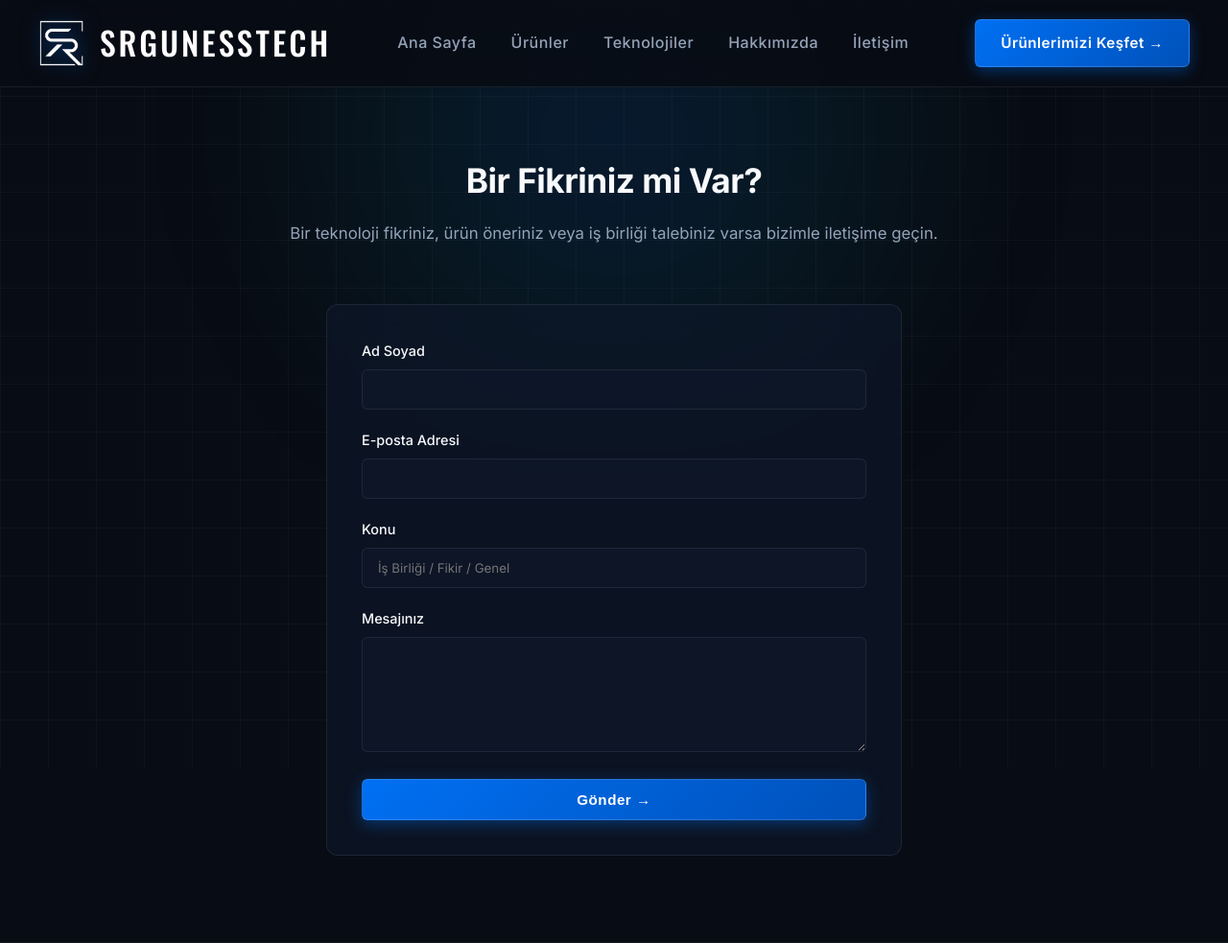
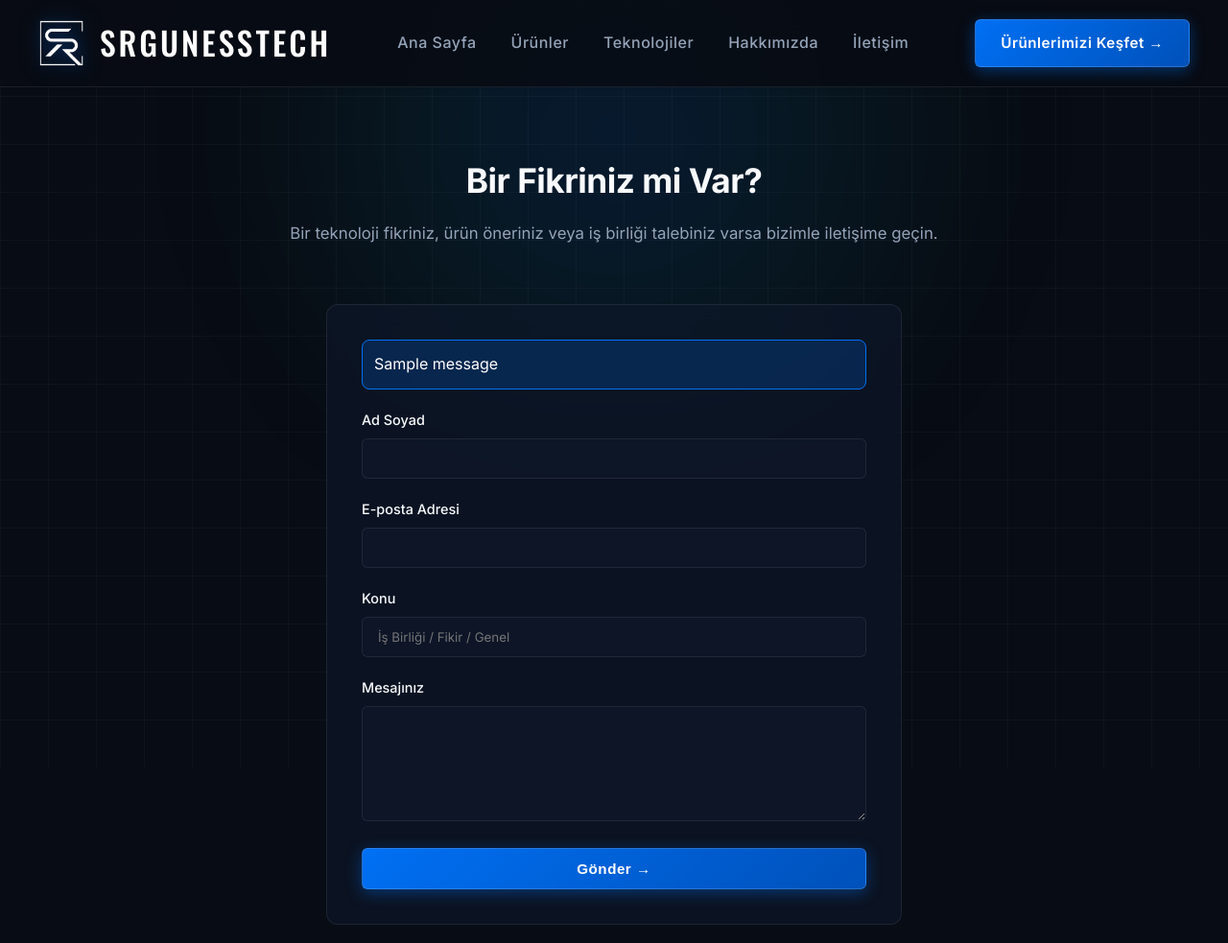
Before and after one commit to srguness7-max/SRgunessTech, a Flask app: page /iletisim in a window 1280 px wide. Shown: the top 983 px of the page at 96% size. Run offline with Flask 3, Linux system fonts and the light colour scheme; one stand-in notice (Sample message) is shown.

Commit message:
Update contact.html

```diff
--- a/templates/contact.html
+++ b/templates/contact.html
@@ -11,8 +11,18 @@
         </div>
 
         <div style="max-width: 600px; margin: 0 auto;" class="card">
-            <!-- FORMSPREE ACTION LINKI -->
-            <form action="https://formspree.io/f/KENDI_FORM_KODUNU_BURAYA_YAZ" method="POST">
+            {% with messages = get_flashed_messages(with_categories=true) %}
+                {% if messages %}
+                    {% for category, message in messages %}
+                        <div style="background: rgba(0, 112, 243, 0.2); border: 1px solid var(--accent-blue); padding: 12px; border-radius: 8px; margin-bottom: 20px; color: #fff;">
+                            {{ message }}
+                        </div>
+                    {% endfor %}
+                {% endif %}
+            {% endwith %}
+
+            <!-- Flask Kendi İletişim Rotamıza Gönderiyoruz -->
+            <form action="{{ url_for('contact') }}" method="POST">
                 <div class="form-group">
                     <label>Ad Soyad</label>
                     <input type="text" name="name" class="form-control" required>
```
